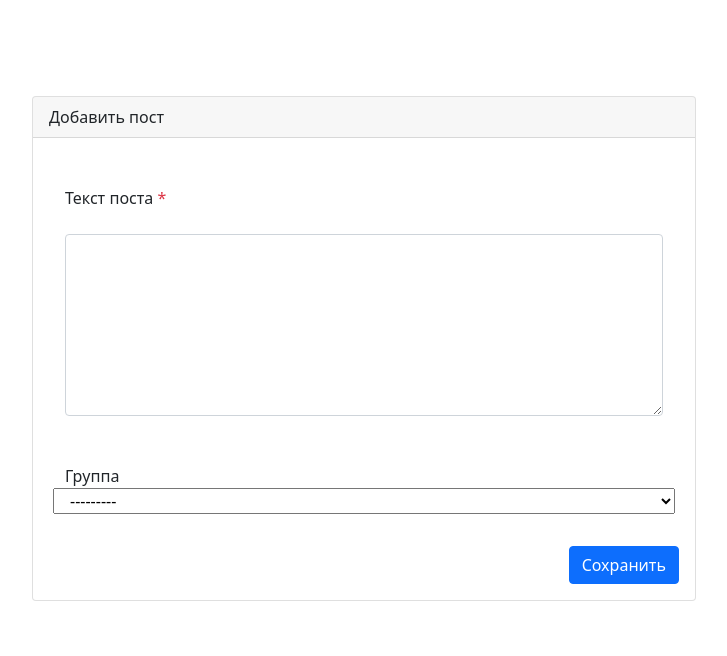
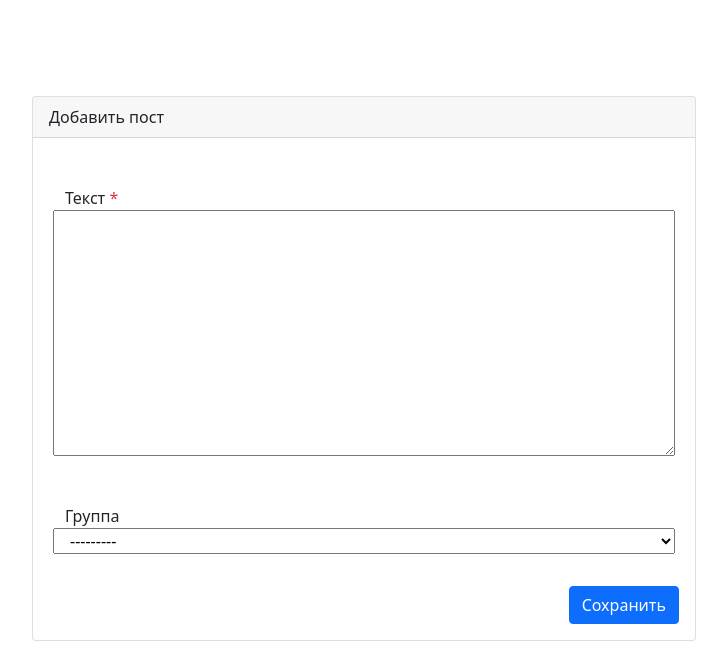
Before and after one commit to Duckin1/hw03_forms, a Django app: template yatube/templates/posts/create_post.html in a window 1280 px wide. Shown: the part 56-712 px from the top of the page, without its empty margins (276-1003 px from the left). Run offline with Django 3.2, Linux system fonts and the light colour scheme; the template is opened without the code that fills it: values that come from a table or form of the project are taken from there, others are empty; tables that the repository leaves empty hold one stand-in row (values such as "Sample post"); parts of the project's set-up code (start-up, migrations or seed data) failed here and were passed over; some libraries are stand-ins or nearby versions.

Commit message:
review100%

```diff
--- a/yatube/templates/posts/create_post.html
+++ b/yatube/templates/posts/create_post.html
@@ -32,24 +32,24 @@
           {% endif %}
         </div>
         <div class="card-body ">
-          <form method="post" action="">
+          <form method="post">
             {% csrf_token %}
+            {% for field in form %}
             <div class="form-group row my-3 p-3">
-              <label for="id_text">
-                Текст поста
+              <label for="{{ field.id_for_label }}">
+                {{ field.label }}
+                  {% if field.field.required %}
                     <span class="required text-danger" >*</span>
+                {% endif %}
               </label>
-              <div class="form-group">
-                <label for="exampleFormControlTextarea1"></label>
-                <textarea class="form-control" id="exampleFormControlTextarea1" rows="7"></textarea>
+              {{ field }}
+              {% if field.help_text %}
+              <small id="{{ field.id_for_label}}-help" class="form-text text-muted">
+                {{ field.help_text|safe }}
+              </small>
+              {% endif %}
             </div>
-              </div>
-              <div class="form-group row my-3 p-3">
-                <label for="id_group">
-                  Группа
-                </label>
-                  {{ form.group }}
-                </div>
+            {% endfor %}
             <div class="d-flex justify-content-end">
           <button type="submit" class="btn btn-primary">
           {% if is_edit %}
```
Lines whose indentation alone changed are shown as unchanged.
